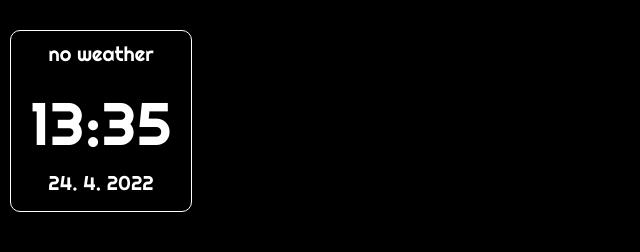
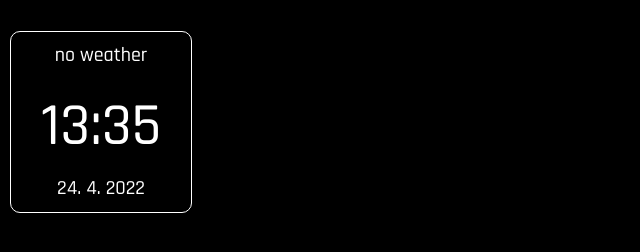
Before and after one commit to skooda/watchy-watch-face, a plain HTML site: page index.html in a window 1280 px wide. Shown: the whole page, without its empty margins (0-640 px from the left). Drawn offline with Linux system fonts and the light colour scheme; no server answers.

Commit message:
Update font

```diff
--- a/index.html
+++ b/index.html
@@ -2,8 +2,8 @@ e<html>
     <head>
         <meta charset="UTF-8">
         <style>
-            @import url('https://fonts.googleapis.com/css2?family=Righteous&display=swap');
-            body {font-family: 'Righteous', cursive; margin: 0; padding: 0; width: 200px; height: 200px; overflow: hidden; background: black;}
+            @import url('https://fonts.googleapis.com/css2?family=Rajdhani:wght@500&display=swap');
+            body {font-family: 'Rajdhani', sans-serif; margin: 0; padding: 0; width: 200px; height: 200px; overflow: hidden; background: black;}
             #main {margin: 10px; width: 180px; height: 180px; border: 1px solid white; border-radius: 10px; color: white; background: black;}
             #time {margin: 0 auto; font-size: 60px; text-align: center; margin-top: 20px;}
             #weather {margin: 0 auto; font-size: 20px; text-align: center; margin-top: 10px;}
@@ -31,7 +31,8 @@ e<html>
 
             let date = changeTimezone(new Date(), "Europe/Prague")
             document.getElementById('time').innerHTML = date.getHours() + ":" + date.getMinutes()
-            document.getElementById('date').innerHTML = date.getDate() + ". " + (date.getMonth() + 1) + ". " + date.getFullYear()
+            document.getElementById('date').innerHTML = date.getDate() + ". " + (
+            date.getMonth() + 1) + ". " + date.getFullYear()
 
             let url = "https://api.openweathermap.org/data/2.5/weather?q=Prague&units=metric&lang=cz&appid=f058fe1cad2afe8e2ddc5d063a64cecb"
 
```
